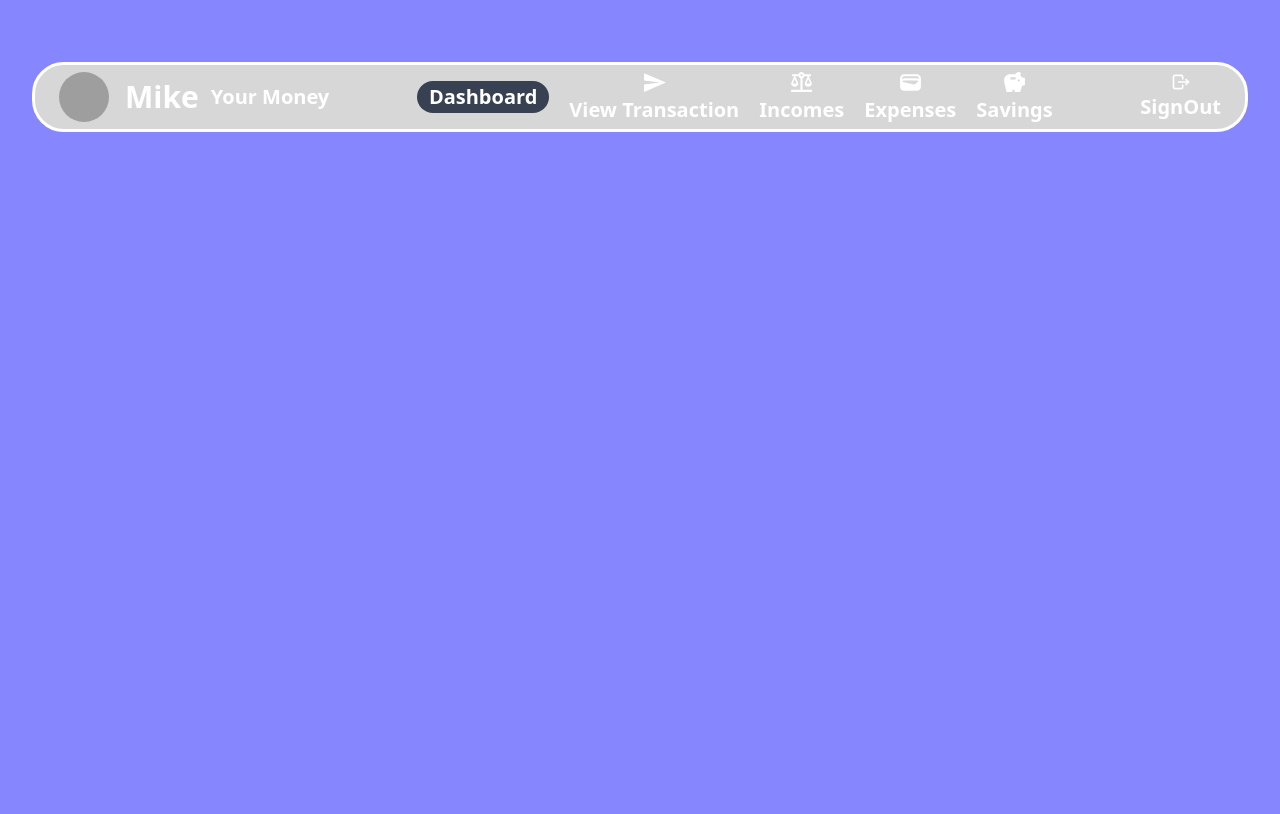
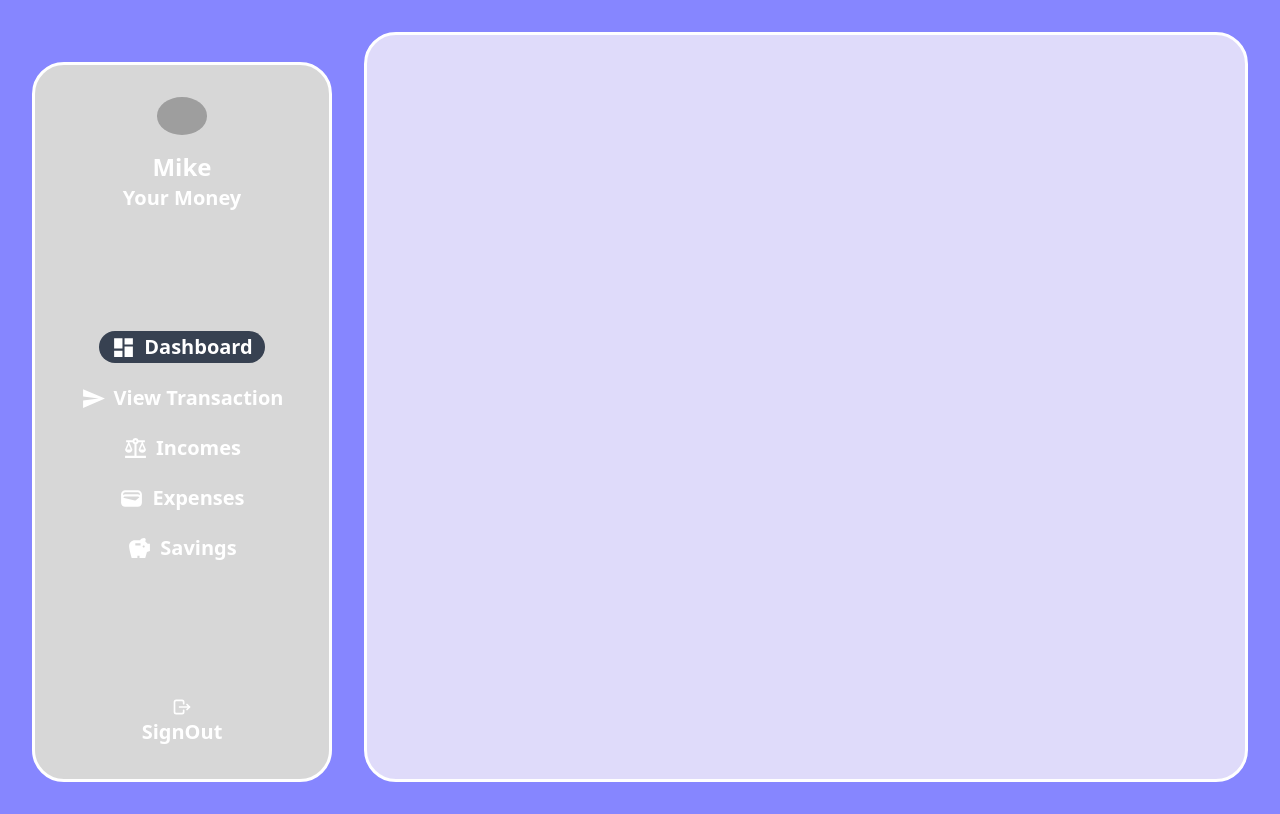
Before and after one commit to okoid721/tracker-frontend, a React (Create React App) app: page / in a window 1280 px wide. Built offline with nearby package versions, Linux system fonts and the light colour scheme; grey boxes are pictures that could not be loaded.

Commit message:
eccomerce

```diff
--- a/src/App.js
+++ b/src/App.js
@@ -2,16 +2,23 @@ import { useState } from 'react';
 import './App.css';
 import Orb from './component/Orb/Orb';
 import Navigation from './component/navigation/Navigation';
+import Dashboard from './component/dashboard/Dashboard';
 
 function App() {
   const [active, setActive] = useState(1);
+  const displayData = () => {
+    switch (active) {
+      case 1:
+        return <Dashboard />;
+    }
+  };
 
   return (
     <div className=" h-full relative ">
       <Orb />
       <main className=" lg:p-8 p-2 h-full flex gap-8">
         <Navigation active={active} setActive={setActive} />
-        <main className=" main"></main>
+        <main className=" main">{displayData()}</main>
       </main>
     </div>
   );
--- /dev/null
+++ b/src/component/Expenses/Expenses.jsx
@@ -0,0 +1,7 @@
+import React from 'react';
+
+const Expenses = () => {
+  return <div></div>;
+};
+
+export default Expenses;
--- /dev/null
+++ b/src/component/Income/Income.jsx
@@ -0,0 +1,7 @@
+import React from 'react';
+
+const Income = () => {
+  return <div></div>;
+};
+
+export default Income;
--- /dev/null
+++ b/src/component/Saving/Saving.jsx
@@ -0,0 +1,7 @@
+import React from 'react';
+
+const Saving = () => {
+  return <div></div>;
+};
+
+export default Saving;
--- /dev/null
+++ b/src/component/dashboard/Dashboard.jsx
@@ -0,0 +1,7 @@
+import React from 'react';
+
+const Dashboard = () => {
+  return <div></div>;
+};
+
+export default Dashboard;
--- a/src/component/navigation/Navigation.jsx
+++ b/src/component/navigation/Navigation.jsx
@@ -33,26 +33,26 @@ const Navigation = ({ active, setActive }) => {
 
       <div className={`lg:flex ${isOpen ? 'block' : 'hidden'}`}>
         <div
-          className={` px-6 py-8 lg:w-[95vw]  h-[90vh] w-[300px] lg:h-[70px] bg-[#d7d7d7] border-[3px] border-white rounded-[32px] flex lg:flex-row flex-col   gap-2 items-center justify-between `}
+          className={` px-6 py-8   h-[90vh] w-[300px]  bg-[#d7d7d7] border-[3px] border-white rounded-[32px] flex  flex-col   gap-2 items-center justify-between `}
         >
-          <div className=" h-[100px] flex lg:flex-row flex-col items-center gap-4">
+          <div className=" h-[100px] flex  flex-col items-center gap-4">
             <img
               src="https://avatar.iran.liara.run/public"
               alt=""
               className=" w-[50px] h-[50px] rounded-[50%]"
               s
             />
-            <div className=" flex items-center lg:gap-3 gap-0 lg:flex-row flex-col">
-              <h2 className=" font-bold lg:text-3xl text-2xl">Mike</h2>
+            <div className=" flex items-center  gap-0  flex-col">
+              <h2 className=" font-bold  text-2xl">Mike</h2>
               <p className=" font-semibold">Your Money</p>
             </div>
           </div>
-          <ul className=" flex lg:flex-row flex-col gap-5 items-center relative ">
+          <ul className=" flex  flex-col gap-5 items-center relative ">
             {menuItems.map((item) => {
               return (
                 <li
                   key={item.id}
-                  className={` lg:flex-col flex-row gap-2 lg:gap-0  items-center text-center flex justify-center ${
+                  className={`  flex-row gap-2   items-center text-center flex justify-center cursor-pointer ${
                     active === item.id
                       ? "before:content-[''] before:absolute before:left-0 before:top-0 before:w-[4px] h-8 bg-gray-700 rounded-[20px] px-3 py-2  "
                       : ''
--- a/src/index.css
+++ b/src/index.css
@@ -39,8 +39,5 @@ body {
     border-radius: 32px;
     overflow: auto;
     overflow-x: hidden;
-    &::-webkit-scrollbar {
-      width: 0;
-    }
   }
 }
```
